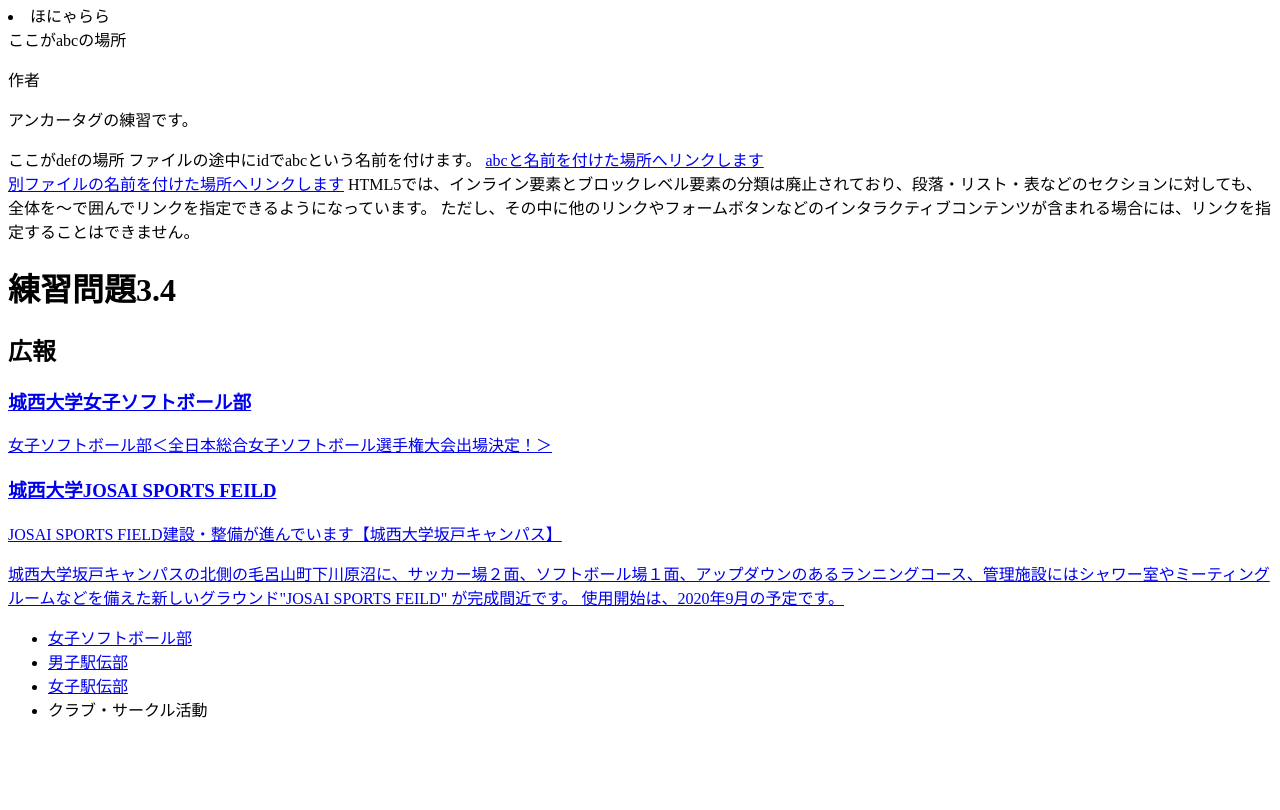
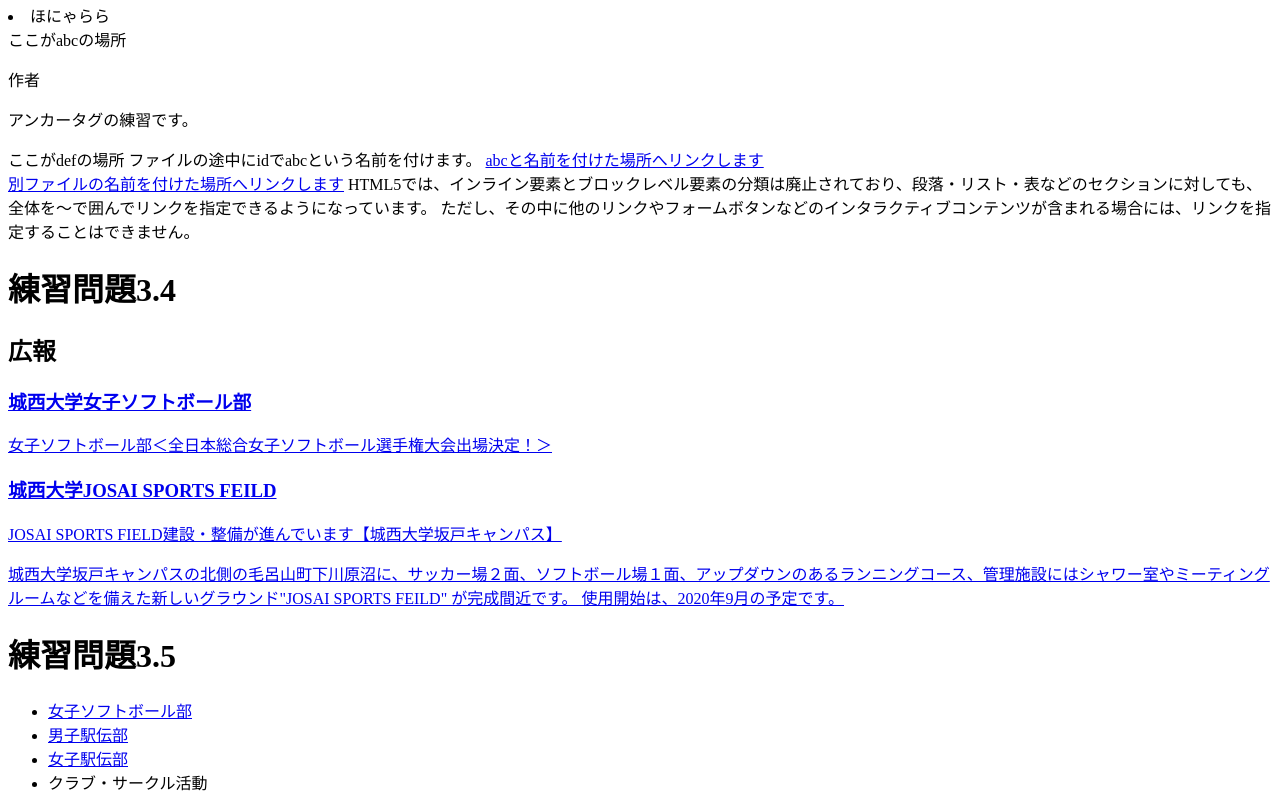
Before and after one commit to konou0708/kondoosuke, a plain HTML site: page index.html in a window 1280 px wide. Shown: the part 2470-3280 px from the top of the page. Before the commit the page ends 3207 px from the top, so only its background shows below. Drawn offline with Linux system fonts and the light colour scheme.

Commit message:
Update index.html

```diff
--- a/index.html
+++ b/index.html
@@ -231,6 +231,7 @@ HTML5では、インライン要素とブロックレベル要素の分類は廃
 使用開始は、2020年9月の予定です。</p>
 </section>
 </a></aside>
+<h1>練習問題3.5</h1>
 <nav>
 <ul>
 <li><a
```
